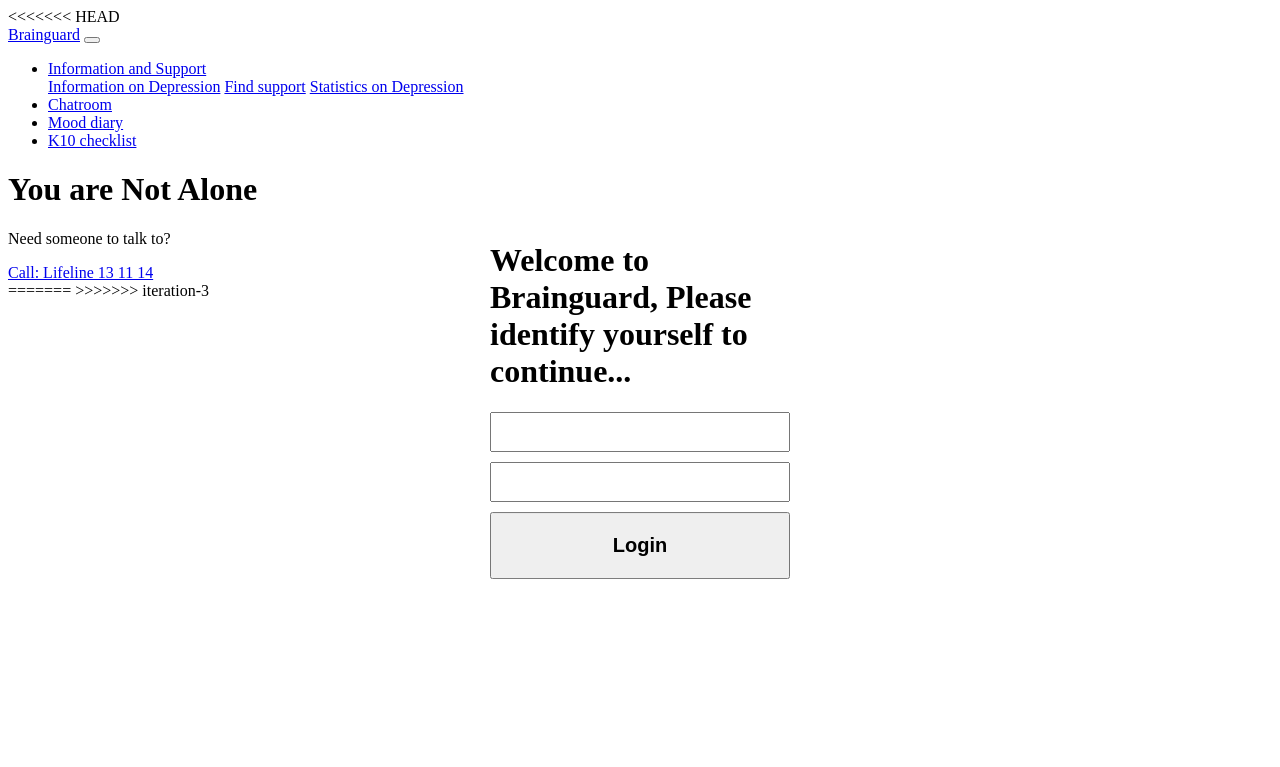
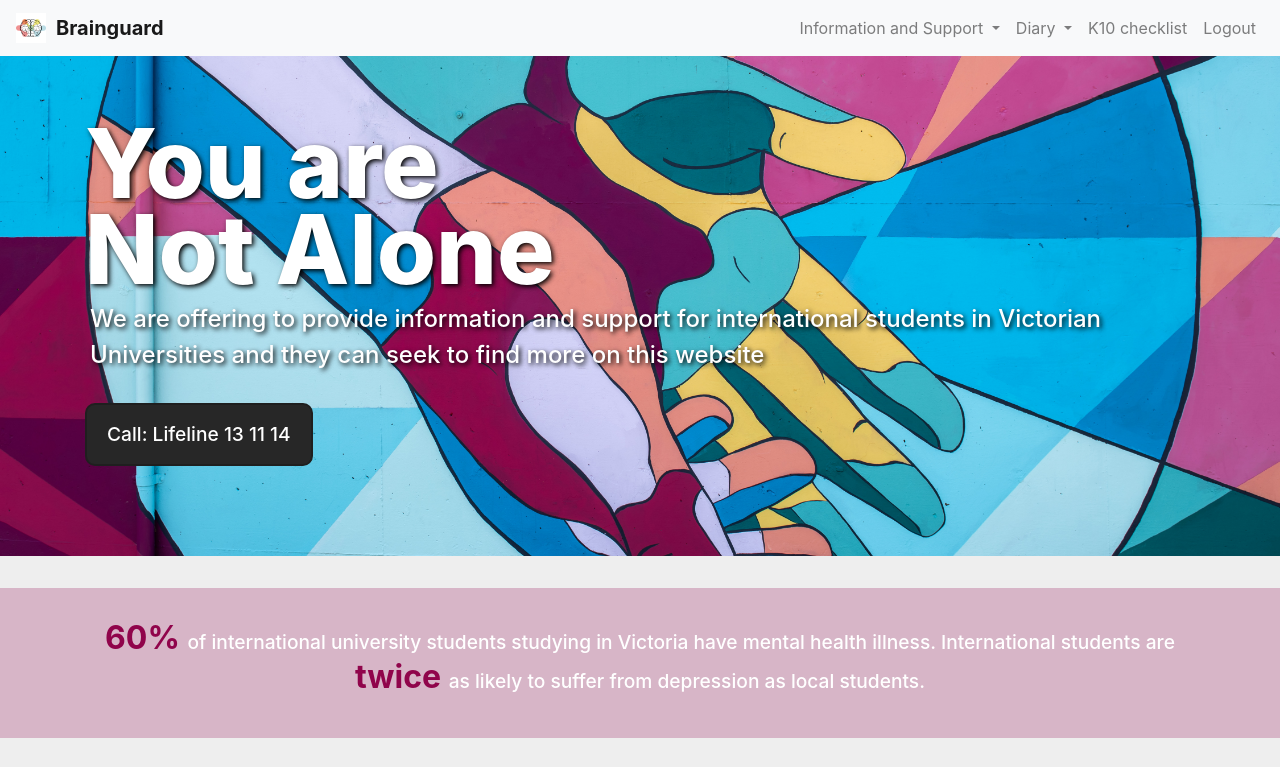
Before and after one commit to Chaitanya04K/FIT5120-Pulchritude, a PHP site: page / in a window 1280 px wide. Shown: the top 767 px of the page. Before the commit the page ends 579 px from the top, so only its background shows below. Run offline with PHP 8.4, Linux system fonts and the light colour scheme; the visitor is signed in with stand-in values (Sample User, id 1); some libraries are stand-ins or nearby versions.

Commit message:
removing homepage and making it back to index.php

```diff
--- a/causes.php
+++ b/causes.php
@@ -72,7 +72,7 @@
 
     <nav aria-label="breadcrumb">
         <ol class="breadcrumb">
-            <li class="breadcrumb-item"><a href="homepage.php">Home</a></li>
+            <li class="breadcrumb-item"><a href="index.php">Home</a></li>
             <li class="breadcrumb-item"><a href="getInfo.php">About Depression</a></li>
             <li class="breadcrumb-item active" aria-current="page">Causes</li>
         </ol>
--- a/checklist.php
+++ b/checklist.php
@@ -23,7 +23,7 @@
 
     <nav aria-label="breadcrumb">
         <ol class="breadcrumb">
-            <li class="breadcrumb-item"><a href="homepage.php">Home</a></li>
+            <li class="breadcrumb-item"><a href="index.php">Home</a></li>
             <li class="breadcrumb-item active" aria-current="page">K10 Checklist</li>
         </ol>
     </nav>
--- a/diaryEntry.php
+++ b/diaryEntry.php
@@ -62,7 +62,7 @@ if ($_SERVER["REQUEST_METHOD"] == "POST" && isset($_POST['submit'])) {
 
     <nav aria-label="breadcrumb">
         <ol class="breadcrumb">
-            <li class="breadcrumb-item"><a href="homepage.php">Home</a></li>
+            <li class="breadcrumb-item"><a href="index.php">Home</a></li>
             <li class="breadcrumb-item"><a href="moodDiary.php">Mood Diary</a></li>
             <li class="breadcrumb-item active" aria-current="page">Diary</li>
         </ol>
--- a/footer.php
+++ b/footer.php
@@ -3,6 +3,6 @@
 </head>
 
 <div class="footer">
-    <a href="homepage.php">Brainguard</a>
+    <a href="index.php">Brainguard</a>
     <p>Copyright &copy; 2021</p>
 </div>
--- a/getInfo.php
+++ b/getInfo.php
@@ -23,7 +23,7 @@
 
     <nav aria-label="breadcrumb">
         <ol class="breadcrumb">
-            <li class="breadcrumb-item"><a href="homepage.php">Home</a></li>
+            <li class="breadcrumb-item"><a href="index.php">Home</a></li>
             <li class="breadcrumb-item active" aria-current="page">About Depression</li>
         </ol>
     </nav>
--- a/getInfo2.php
+++ b/getInfo2.php
@@ -72,7 +72,7 @@
 
     <nav aria-label="breadcrumb">
         <ol class="breadcrumb">
-            <li class="breadcrumb-item"><a href="homepage.php">Home</a></li>
+            <li class="breadcrumb-item"><a href="index.php">Home</a></li>
             <li class="breadcrumb-item"><a href="checklist.php">K10 Checklist</a></li>
             <li class="breadcrumb-item active" aria-current="page">K10 Result</li>
         </ol>
--- a/getInfo3.php
+++ b/getInfo3.php
@@ -72,7 +72,7 @@
 
     <nav aria-label="breadcrumb">
         <ol class="breadcrumb">
-            <li class="breadcrumb-item"><a href="homepage.php">Home</a></li>
+            <li class="breadcrumb-item"><a href="index.php">Home</a></li>
             <li class="breadcrumb-item"><a href="checklist.php">K10 Checklist</a></li>
             <li class="breadcrumb-item active" aria-current="page">K10 Result</li>
         </ol>
--- a/getInfo4.php
+++ b/getInfo4.php
@@ -72,7 +72,7 @@
 
     <nav aria-label="breadcrumb">
         <ol class="breadcrumb">
-            <li class="breadcrumb-item"><a href="homepage.php">Home</a></li>
+            <li class="breadcrumb-item"><a href="index.php">Home</a></li>
             <li class="breadcrumb-item"><a href="checklist.php">K10 Checklist</a></li>
             <li class="breadcrumb-item active" aria-current="page">K10 Result</li>
         </ol>
--- a/getInfo5.php
+++ b/getInfo5.php
@@ -72,7 +72,7 @@
 
     <nav aria-label="breadcrumb">
         <ol class="breadcrumb">
-            <li class="breadcrumb-item"><a href="homepage.php">Home</a></li>
+            <li class="breadcrumb-item"><a href="index.php">Home</a></li>
             <li class="breadcrumb-item"><a href="checklist.php">K10 Checklist</a></li>
             <li class="breadcrumb-item active" aria-current="page">K10 Result</li>
         </ol>
--- a/getSupport.php
+++ b/getSupport.php
@@ -23,7 +23,7 @@
 
     <nav aria-label="breadcrumb">
         <ol class="breadcrumb">
-            <li class="breadcrumb-item"><a href="homepage.php">Home</a></li>
+            <li class="breadcrumb-item"><a href="index.php">Home</a></li>
             <li class="breadcrumb-item active" aria-current="page">Get Support</li>
         </ol>
     </nav>
--- a/graphs.php
+++ b/graphs.php
@@ -24,7 +24,7 @@
 
     <nav aria-label="breadcrumb">
         <ol class="breadcrumb">
-            <li class="breadcrumb-item"><a href="homepage.php">Home</a></li>
+            <li class="breadcrumb-item"><a href="index.php">Home</a></li>
             <li class="breadcrumb-item active" aria-current="page">Statistics on Depression</li>
         </ol>
     </nav>
--- a/index.php
+++ b/index.php
@@ -1,70 +1,73 @@
+<!DOCTYPE html>
+<html lang="en">
+
 <head>
-    <!-- CSS -->
-    <link rel="stylesheet" href="authenticate.css">
+    <meta charset="UTF-8">
+    <meta http-equiv="X-UA-Compatible" content="IE=edge">
+    <meta name="viewport" content="width=device-width, initial-scale=1.0">
+    <title>Brainguard</title>
+
+    <!-- icon -->
+    <link rel="icon" href="/images/icon_logo.png">
+
+    <!-- style CSS -->
+    <link rel="stylesheet" href="style.css">
+
+    <!-- Bootstrap CSS -->
+    <link rel="stylesheet" href="https://maxcdn.bootstrapcdn.com/bootstrap/4.0.0/css/bootstrap.min.css" integrity="sha384-Gn5384xqQ1aoWXA+058RXPxPg6fy4IWvTNh0E263XmFcJlSAwiGgFAW/dAiS6JXm" crossorigin="anonymous">
+
 </head>
 
 <body>
-<<<<<<< HEAD
-<nav class="navbar navbar-expand-lg sticky-top navbar-light bg-light">
-        <!-- <img class="brand-logo-brainguard" src="images/brainstorm_logo.png" alt="brand_logo"> -->
-        <a href="index.php" class="navbar-brand font-weight-bold">Brainguard</a>
-        <button class="navbar-toggler" data-toggle="collapse" data-target="#navbarMenu">
-            <span class="navbar-toggler-icon"></span>
-        </button>
-        <div class="navbar-collapse collapse" id="navbarMenu">
-            <ul class="navbar-nav ml-auto">
-                <li class="nav-item dropdown">
-                    <a class="nav-link dropdown-toggle" href="#" id="navbarDropdown" role="button"
-                        data-toggle="dropdown" aria-haspopup="true" aria-expanded="false">
-                        Information and Support
-                    </a>
-                    <div class="dropdown-menu" aria-labelledby="navbarDropdown">
-                        <a class="dropdown-item" href="getInfo.html">Information on Depression</a>
-                        <a href="getSupport.html" class="dropdown-item">Find support</a>
-                        <a class="dropdown-item" href="graphs.html">Statistics on Depression</a>
-                    </div>
-                </li>
-                <li class="nav-item">
-                    <a href="#" class="nav-link">Chatroom</a>
-                </li>
-                <li class="nav-item">
-                    <a href="#" class="nav-link">Mood diary</a>
-                </li>
-                <li class="nav-item">
-                    <a href="checklist.html" class="nav-link">K10 checklist</a>
-                </li>
-            </ul>
-        </div>
-    </nav>
+    <?php include 'navbar.php'; ?>
 
     <div class="jumbotron jumbotron-fluid">
         <div class="container">
             <h1 class="display-4 banner-heading">You are Not Alone</h1>
-            <p class="lead banner-subheading">Need someone to talk to?</p>
-            <a href="tel:0435976608" class="actionBtn">Call: Lifeline 13 11 14</a>
+            <p class="lead banner-subheading">We are offering to provide information and support for international students
+                in Victorian Universities and they can seek to find more on this website</p>
+            <a href="tel:131114" class="actionBtn">Call: Lifeline 13 11 14</a>
         </div>
     </div>
-=======
->>>>>>> iteration-3
 
-    <div class="authenticate-container">
-        <h1>Welcome to Brainguard, Please identify yourself to continue...</h1>
-        <input class="authenticate-username-input" type="text" name="username" id="username">
-        <input class="authenticate-password-input" type="password" name="password" id="password">
-        <button class="authenticate-submit" onclick='authenticate();'>Login</button>
+    <div class="info-section">
+        <p> <span> 60% </span> of international university students studying in Victoria have mental health illness. International students are <span> twice </span> as likely to suffer from depression as local students. </p>
     </div>
 
-    <!-- Simple script to authenticate users -->
-    <script>
-        function authenticate() {
-            var username = document.getElementById("username").value;
-            var password = document.getElementById("password").value;
-            if (username == "fit5120" && password == "team04") {
-                <?php $authenticated = true; ?>
-                window.location.href = "homepage.php"
-            } else {
-                alert("WRONG CREDENTIALS! PLEASE TRY AGAIN!")
-            }
-        }
-    </script>
+    <div class="container-fluid">
+        <div class="row">
+
+            <div class="cardSection col-12">
+                <div class="card">
+                    <div class="card-horizontal">
+                        <div class="img-square-wrapper"></div>
+                        <div class="card-body">
+                            <h4 class="card-title">Learn about depression</h4>
+                            <p class="card-text">Depression is a very serious condition which unfortunately is very common and should not be ignored. It can affect your physical and mental health and can even stop you from doing normal daily activies.</p>
+                            <a href="getInfo.php" class="actionBtn btn-right">Learn more</a>
+                        </div>
+                    </div>
+                </div>
+            </div>
+
+            <div class="cardSection col-12">
+                <div class="card">
+                    <div class="card-horizontal reverse">
+                        <div class="card-body">
+                            <h4 class="card-title">Feeling stressed?</h4>
+                            <p class="card-text">The K10 Checklist is a simple checklist which will measure the level of general stress one is facing without identifying the causes.</p>
+                            <a href="checklist.php" class="actionBtn">Take the K10 Checklist</a>
+                        </div>
+                        <div class="img-square-wrapper help"></div>
+                    </div>
+                </div>
+            </div>
+
+        </div>
+    </div>
+
+    <?php include 'footer.php'; ?>
+
 </body>
+
+</html>
--- a/logout.php
+++ b/logout.php
@@ -8,8 +8,8 @@ if (session_destroy()) {
     unset($_SESSION["loggedin"]);
     unset($_SESSION["userid"]);
 
-    //Redirecting to homepage page
-    header("location: homepage.php");
+    //Redirecting to index page
+    header("location: index.php");
     exit;
 }
 ?>
--- a/moodDiary.php
+++ b/moodDiary.php
@@ -32,7 +32,7 @@ if (!isset($_SESSION["userid"]) || $_SESSION["loggedin"] !== true) {
 
     <nav aria-label="breadcrumb">
         <ol class="breadcrumb">
-            <li class="breadcrumb-item"><a href="homepage.php">Home</a></li>
+            <li class="breadcrumb-item"><a href="index.php">Home</a></li>
             <li class="breadcrumb-item active" aria-current="page">Mood Diary</li>
         </ol>
     </nav>
--- a/myDiaries.php
+++ b/myDiaries.php
@@ -73,7 +73,7 @@ if ($_SERVER["REQUEST_METHOD"] == "POST" && isset($_POST['submit'])) {
 
     <nav aria-label="breadcrumb">
         <ol class="breadcrumb">
-            <li class="breadcrumb-item"><a href="homepage.php">Home</a></li>
+            <li class="breadcrumb-item"><a href="index.php">Home</a></li>
             <li class="breadcrumb-item"><a href="moodDiary.php">Mood Diary</a></li>
             <li class="breadcrumb-item active" aria-current="page">My Diaries</li>
         </ol>
--- a/navbar.php
+++ b/navbar.php
@@ -23,7 +23,7 @@ session_start();
 <body>
     <nav class="navbar navbar-expand-lg sticky-top navbar-light bg-light">
         <img class="brand-logo-brainguard" src="images/icon_logo.png" alt="brand_logo">
-        <a href="homepage.php" class="navbar-brand font-weight-bold">Brainguard</a>
+        <a href="index.php" class="navbar-brand font-weight-bold">Brainguard</a>
         <button class="navbar-toggler" data-toggle="collapse" data-target="#navbarMenu">
             <span class="navbar-toggler-icon"></span>
         </button>
--- a/session.php
+++ b/session.php
@@ -5,7 +5,7 @@ session_start();
 
 //Redirecting user to homescreen if already logged in
 if (isset($_SESSION["userid"]) && $_SESSION["userid"] === true) {
-    header("location: homepage.php");
+    header("location: index.php");
     exit;
 }
 
--- a/signsandsymptoms.php
+++ b/signsandsymptoms.php
@@ -73,7 +73,7 @@
 
     <nav aria-label="breadcrumb">
         <ol class="breadcrumb">
-            <li class="breadcrumb-item"><a href="homepage.php">Home</a></li>
+            <li class="breadcrumb-item"><a href="index.php">Home</a></li>
             <li class="breadcrumb-item"><a href="getInfo.php">About Depression</a></li>
             <li class="breadcrumb-item active" aria-current="page">Signs and Symptoms</li>
         </ol>
--- a/treatment.php
+++ b/treatment.php
@@ -23,7 +23,7 @@
 
     <nav aria-label="breadcrumb">
         <ol class="breadcrumb">
-            <li class="breadcrumb-item"><a href="homepage.php">Home</a></li>
+            <li class="breadcrumb-item"><a href="index.php">Home</a></li>
             <li class="breadcrumb-item"><a href="getInfo.php">About Depression</a></li>
             <li class="breadcrumb-item active" aria-current="page">Treatment</li>
         </ol>
```
Also changed, not shown: homepage.php (deleted, +0 -73 lines).
